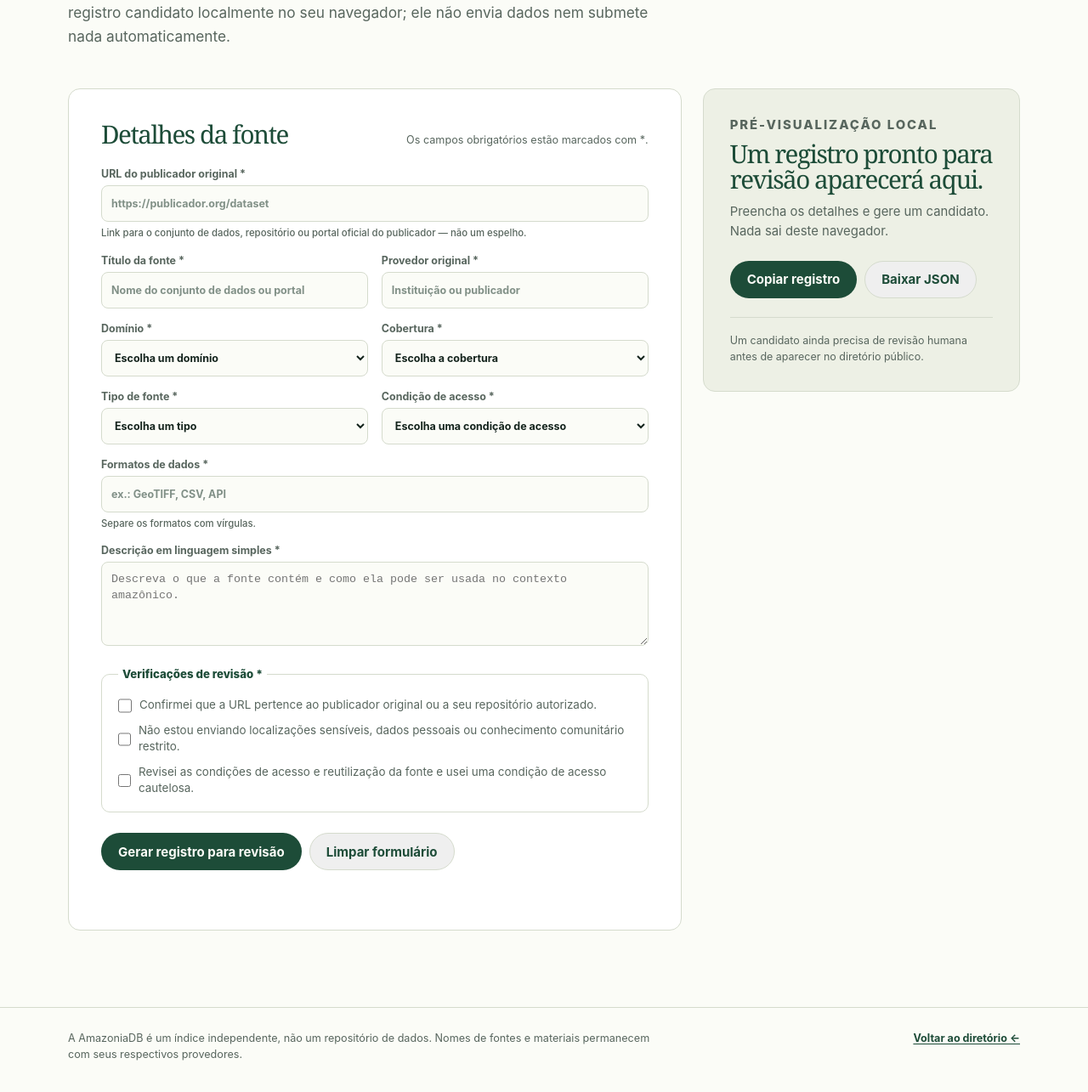
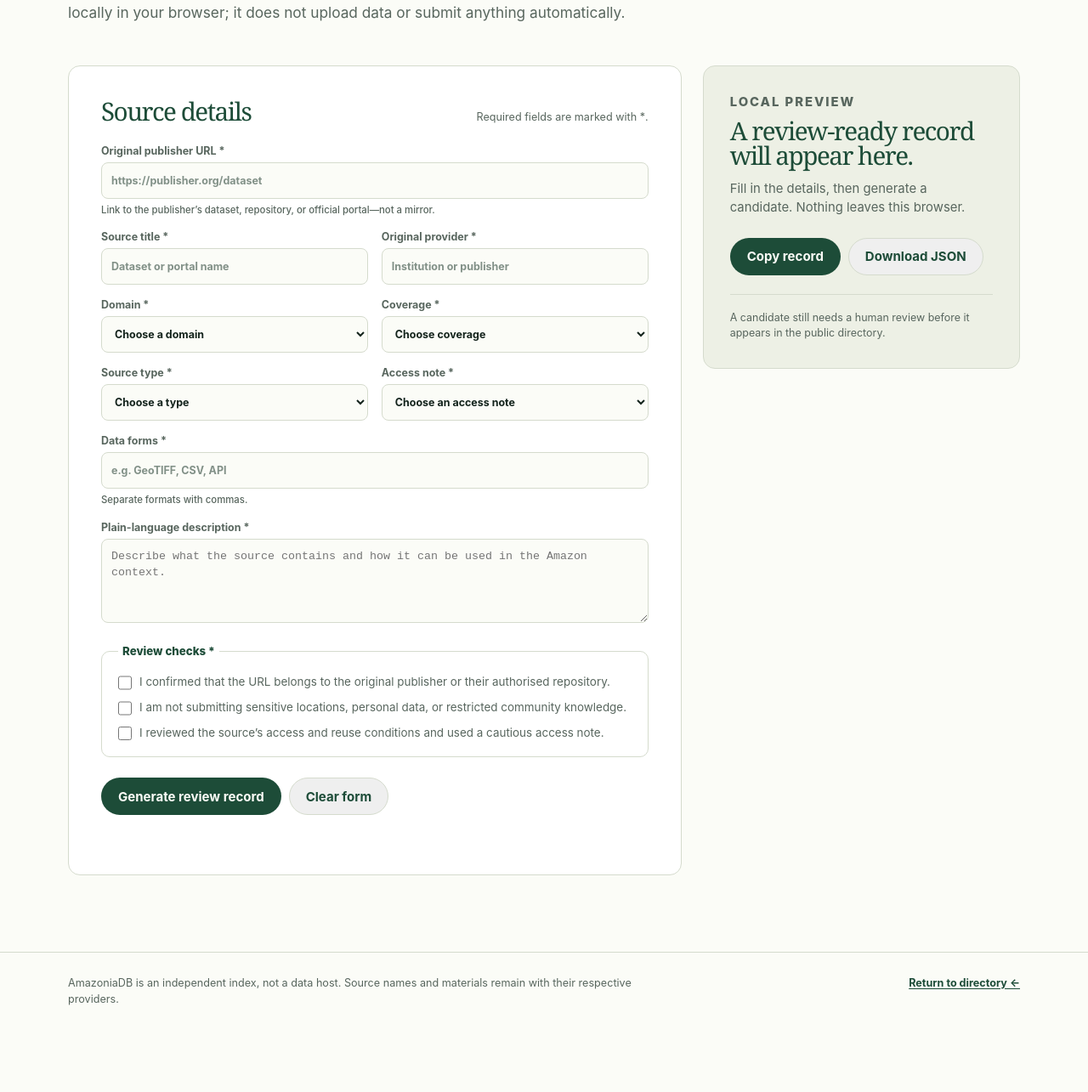
Before and after one commit to mgpcamargo/amazoniadb, a plain HTML site: page submit.html in a window 1280 px wide. Shown: the part 395-1680 px from the top of the page at 85% size. After the commit the page ends 1615 px from the top, so only its background shows below. Drawn offline with Linux system fonts and the light colour scheme.

Commit message:
Add files via upload

```diff
--- a/submit.html
+++ b/submit.html
@@ -1,46 +1,46 @@
 <!doctype html>
-<html lang="pt-BR">
+<html lang="en">
   <head>
     <meta charset="utf-8">
     <meta name="viewport" content="width=device-width, initial-scale=1">
-    <meta name="description" content="Prepare um registro de fonte pronto para revisão na AmazoniaDB sem enviar dados.">
+    <meta name="description" content="Prepare a review-ready source record for AmazoniaDB without uploading data.">
     <meta property="og:site_name" content="AmazoniaDB">
     <meta property="og:type" content="website">
-    <meta property="og:locale" content="pt_BR">
-    <meta property="og:locale:alternate" content="en_US">
+    <meta property="og:locale" content="en_US">
+    <meta property="og:locale:alternate" content="pt_BR">
     <meta property="og:locale:alternate" content="es_LA">
-    <meta property="og:url" content="https://mgpcamargo.github.io/amazoniadb/pt-br/submit.html">
-    <meta property="og:title" content="Preparar uma fonte — AmazoniaDB">
-    <meta property="og:description" content="Prepare um registro de fonte pronto para revisão na AmazoniaDB sem enviar dados.">
+    <meta property="og:url" content="https://mgpcamargo.github.io/amazoniadb/submit.html">
+    <meta property="og:title" content="Prepare a source — AmazoniaDB">
+    <meta property="og:description" content="Prepare a review-ready source record for AmazoniaDB without uploading data.">
     <meta property="og:image" content="https://mgpcamargo.github.io/amazoniadb/og-image.png">
     <meta name="twitter:card" content="summary_large_image">
-    <meta name="twitter:title" content="Preparar uma fonte — AmazoniaDB">
-    <meta name="twitter:description" content="Prepare um registro de fonte pronto para revisão na AmazoniaDB sem enviar dados.">
+    <meta name="twitter:title" content="Prepare a source — AmazoniaDB">
+    <meta name="twitter:description" content="Prepare a review-ready source record for AmazoniaDB without uploading data.">
     <meta name="twitter:image" content="https://mgpcamargo.github.io/amazoniadb/og-image.png">
     <link rel="alternate" hreflang="en" href="https://mgpcamargo.github.io/amazoniadb/submit.html">
     <link rel="alternate" hreflang="pt-BR" href="https://mgpcamargo.github.io/amazoniadb/pt-br/submit.html">
     <link rel="alternate" hreflang="es-419" href="https://mgpcamargo.github.io/amazoniadb/es/submit.html">
     <link rel="alternate" hreflang="x-default" href="https://mgpcamargo.github.io/amazoniadb/submit.html">
-    <link rel="icon" href="../favicon.svg" type="image/svg+xml">
-    <title>Preparar uma fonte — AmazoniaDB</title>
-    <link rel="stylesheet" href="../styles.css">
+    <link rel="icon" href="favicon.svg" type="image/svg+xml">
+    <title>Prepare a source — AmazoniaDB</title>
+    <link rel="stylesheet" href="styles.css">
   </head>
   <body>
-    <a class="skip-link" href="#source-form">Pular para o formulário de fonte</a>
+    <a class="skip-link" href="#source-form">Skip to source form</a>
 
     <header class="site-header">
       <div class="container header-inner">
-        <a class="brand" href="index.html" aria-label="Página inicial da AmazoniaDB">
+        <a class="brand" href="index.html" aria-label="AmazoniaDB home">
           <span class="brand-mark" aria-hidden="true">A</span>
           <span>AmazoniaDB</span>
         </a>
         <div class="header-links">
-          <a class="header-link" href="index.html#catalog">Ver diretório</a>
-          <a class="header-link" href="../CONTRIBUTING.md">Diretrizes de revisão</a>
-          <nav class="lang-switch" aria-label="Idioma">
-            <a class="lang-link" href="../submit.html">EN</a>
-            <span class="lang-current" aria-current="true">PT-BR</span>
-            <a class="lang-link" href="../es/submit.html">ES</a>
+          <a class="header-link" href="index.html#catalog">Browse directory</a>
+          <a class="header-link" href="CONTRIBUTING.md">Review guidelines</a>
+          <nav class="lang-switch" aria-label="Language">
+            <span class="lang-current" aria-current="true">EN</span>
+            <a class="lang-link" href="pt-br/submit.html">PT-BR</a>
+            <a class="lang-link" href="es/submit.html">ES</a>
           </nav>
         </div>
       </div>
@@ -48,115 +48,115 @@
 
     <main class="submission-page">
       <section class="container submission-intro" aria-labelledby="source-page-title">
-        <p class="eyebrow">Preparação de fonte</p>
-        <h1 id="source-page-title">Prepare uma fonte para revisão.</h1>
-        <p>A AmazoniaDB lista páginas de publicadores originais. Este formulário cria um registro candidato localmente no seu navegador; ele não envia dados nem submete nada automaticamente.</p>
+        <p class="eyebrow">Source preparation</p>
+        <h1 id="source-page-title">Prepare a source for review.</h1>
+        <p>AmazoniaDB lists original publisher pages. This form creates a candidate record locally in your browser; it does not upload data or submit anything automatically.</p>
       </section>
 
-      <section class="container submission-layout" aria-label="Espaço de preparação de fontes">
+      <section class="container submission-layout" aria-label="Source preparation workspace">
         <form id="source-form" class="source-form" novalidate>
           <div class="form-heading">
-            <h2>Detalhes da fonte</h2>
-            <p>Os campos obrigatórios estão marcados com <span aria-hidden="true">*</span><span class="sr-only">obrigatório</span>.</p>
+            <h2>Source details</h2>
+            <p>Required fields are marked with <span aria-hidden="true">*</span><span class="sr-only">required</span>.</p>
           </div>
 
           <div class="form-grid">
             <label class="wide-field" for="url">
-              <span>URL do publicador original *</span>
-              <input id="url" name="url" type="url" inputmode="url" placeholder="https://publicador.org/dataset" required>
-              <small>Link para o conjunto de dados, repositório ou portal oficial do publicador — não um espelho.</small>
+              <span>Original publisher URL *</span>
+              <input id="url" name="url" type="url" inputmode="url" placeholder="https://publisher.org/dataset" required>
+              <small>Link to the publisher’s dataset, repository, or official portal—not a mirror.</small>
             </label>
             <label for="title">
-              <span>Título da fonte *</span>
-              <input id="title" name="title" type="text" minlength="3" placeholder="Nome do conjunto de dados ou portal" required>
+              <span>Source title *</span>
+              <input id="title" name="title" type="text" minlength="3" placeholder="Dataset or portal name" required>
             </label>
             <label for="provider">
-              <span>Provedor original *</span>
-              <input id="provider" name="provider" type="text" minlength="2" placeholder="Instituição ou publicador" required>
+              <span>Original provider *</span>
+              <input id="provider" name="provider" type="text" minlength="2" placeholder="Institution or publisher" required>
             </label>
             <label for="category">
-              <span>Domínio *</span>
+              <span>Domain *</span>
               <select id="category" name="category" required>
-                <option value="">Escolha um domínio</option>
-                <option value="Forest &amp; biodiversity">Floresta e biodiversidade</option>
-                <option value="Climate, water &amp; air">Clima, água e ar</option>
-                <option value="Land use &amp; infrastructure">Uso da terra e infraestrutura</option>
-                <option value="Peoples, territories &amp; culture">Povos, territórios e cultura</option>
-                <option value="Society, health &amp; livelihoods">Sociedade, saúde e meios de vida</option>
-                <option value="Governance, rights &amp; safeguards">Governança, direitos e salvaguardas</option>
+                <option value="">Choose a domain</option>
+                <option>Forest &amp; biodiversity</option>
+                <option>Climate, water &amp; air</option>
+                <option>Land use &amp; infrastructure</option>
+                <option>Peoples, territories &amp; culture</option>
+                <option>Society, health &amp; livelihoods</option>
+                <option>Governance, rights &amp; safeguards</option>
               </select>
             </label>
             <label for="coverage">
-              <span>Cobertura *</span>
+              <span>Coverage *</span>
               <select id="coverage" name="coverage" required>
-                <option value="">Escolha a cobertura</option>
-                <option value="Pan-Amazon">Pan-Amazônia</option>
-                <option value="Brazil">Brasil</option>
-                <option value="Global — subsettable">Global — recortável</option>
+                <option value="">Choose coverage</option>
+                <option>Pan-Amazon</option>
+                <option>Brazil</option>
+                <option>Global — subsettable</option>
               </select>
             </label>
             <label for="kind">
-              <span>Tipo de fonte *</span>
+              <span>Source type *</span>
               <select id="kind" name="kind" required>
-                <option value="">Escolha um tipo</option>
-                <option value="Dataset">Conjunto de dados</option>
-                <option value="Data portal">Portal de dados</option>
-                <option value="Download">Download</option>
-                <option value="Explorer">Explorador</option>
+                <option value="">Choose a type</option>
+                <option>Dataset</option>
+                <option>Data portal</option>
+                <option>Download</option>
+                <option>Explorer</option>
               </select>
             </label>
             <label for="access">
-              <span>Condição de acesso *</span>
+              <span>Access note *</span>
               <select id="access" name="access" required>
-                <option value="">Escolha uma condição de acesso</option>
-                <option value="Provider terms apply">Sujeito aos termos do provedor</option>
-                <option value="Dataset-specific license">Licença específica do conjunto de dados</option>
-                <option value="Publicly available">Disponível publicamente</option>
+                <option value="">Choose an access note</option>
+                <option>Provider terms apply</option>
+                <option>Dataset-specific license</option>
+                <option>Publicly available</option>
               </select>
             </label>
             <label class="wide-field" for="formats">
-              <span>Formatos de dados *</span>
-              <input id="formats" name="formats" type="text" placeholder="ex.: GeoTIFF, CSV, API" required>
-              <small>Separe os formatos com vírgulas.</small>
+              <span>Data forms *</span>
+              <input id="formats" name="formats" type="text" placeholder="e.g. GeoTIFF, CSV, API" required>
+              <small>Separate formats with commas.</small>
             </label>
             <label class="wide-field" for="description">
-              <span>Descrição em linguagem simples *</span>
-              <textarea id="description" name="description" rows="4" minlength="20" placeholder="Descreva o que a fonte contém e como ela pode ser usada no contexto amazônico." required></textarea>
+              <span>Plain-language description *</span>
+              <textarea id="description" name="description" rows="4" minlength="20" placeholder="Describe what the source contains and how it can be used in the Amazon context." required></textarea>
             </label>
           </div>
 
           <fieldset class="review-checks">
-            <legend>Verificações de revisão *</legend>
-            <label><input id="is-original" type="checkbox" required> Confirmei que a URL pertence ao publicador original ou a seu repositório autorizado.</label>
-            <label><input id="is-safe" type="checkbox" required> Não estou enviando localizações sensíveis, dados pessoais ou conhecimento comunitário restrito.</label>
-            <label><input id="is-terms-reviewed" type="checkbox" required> Revisei as condições de acesso e reutilização da fonte e usei uma condição de acesso cautelosa.</label>
+            <legend>Review checks *</legend>
+            <label><input id="is-original" type="checkbox" required> I confirmed that the URL belongs to the original publisher or their authorised repository.</label>
+            <label><input id="is-safe" type="checkbox" required> I am not submitting sensitive locations, personal data, or restricted community knowledge.</label>
+            <label><input id="is-terms-reviewed" type="checkbox" required> I reviewed the source’s access and reuse conditions and used a cautious access note.</label>
           </fieldset>
 
           <div class="form-actions">
-            <button class="button button-primary" type="submit">Gerar registro para revisão</button>
-            <button id="reset-form" class="button button-secondary" type="reset">Limpar formulário</button>
+            <button class="button button-primary" type="submit">Generate review record</button>
+            <button id="reset-form" class="button button-secondary" type="reset">Clear form</button>
           </div>
           <p id="form-message" class="form-message" role="status" aria-live="polite"></p>
         </form>
 
         <aside class="record-preview" aria-labelledby="preview-title">
-          <p class="eyebrow">Pré-visualização local</p>
-          <h2 id="preview-title">Um registro pronto para revisão aparecerá aqui.</h2>
-          <p id="preview-copy">Preencha os detalhes e gere um candidato. Nada sai deste navegador.</p>
+          <p class="eyebrow">Local preview</p>
+          <h2 id="preview-title">A review-ready record will appear here.</h2>
+          <p id="preview-copy">Fill in the details, then generate a candidate. Nothing leaves this browser.</p>
           <pre id="record-output" hidden><code></code></pre>
           <div id="record-actions" class="record-actions" hidden>
-            <button id="copy-record" class="button button-primary" type="button">Copiar registro</button>
-            <button id="download-record" class="button button-secondary" type="button">Baixar JSON</button>
+            <button id="copy-record" class="button button-primary" type="button">Copy record</button>
+            <button id="download-record" class="button button-secondary" type="button">Download JSON</button>
           </div>
-          <p class="preview-note">Um candidato ainda precisa de revisão humana antes de aparecer no diretório público.</p>
+          <p class="preview-note">A candidate still needs a human review before it appears in the public directory.</p>
         </aside>
       </section>
     </main>
 
     <footer class="site-footer">
       <div class="container footer-inner">
-        <p>A AmazoniaDB é um índice independente, não um repositório de dados. Nomes de fontes e materiais permanecem com seus respectivos provedores.</p>
-        <a href="index.html">Voltar ao diretório ←</a>
+        <p>AmazoniaDB is an independent index, not a data host. Source names and materials remain with their respective providers.</p>
+        <a href="index.html">Return to directory ←</a>
       </div>
     </footer>
 
```
Also changed, not shown: index.html (+61 -62 lines).
